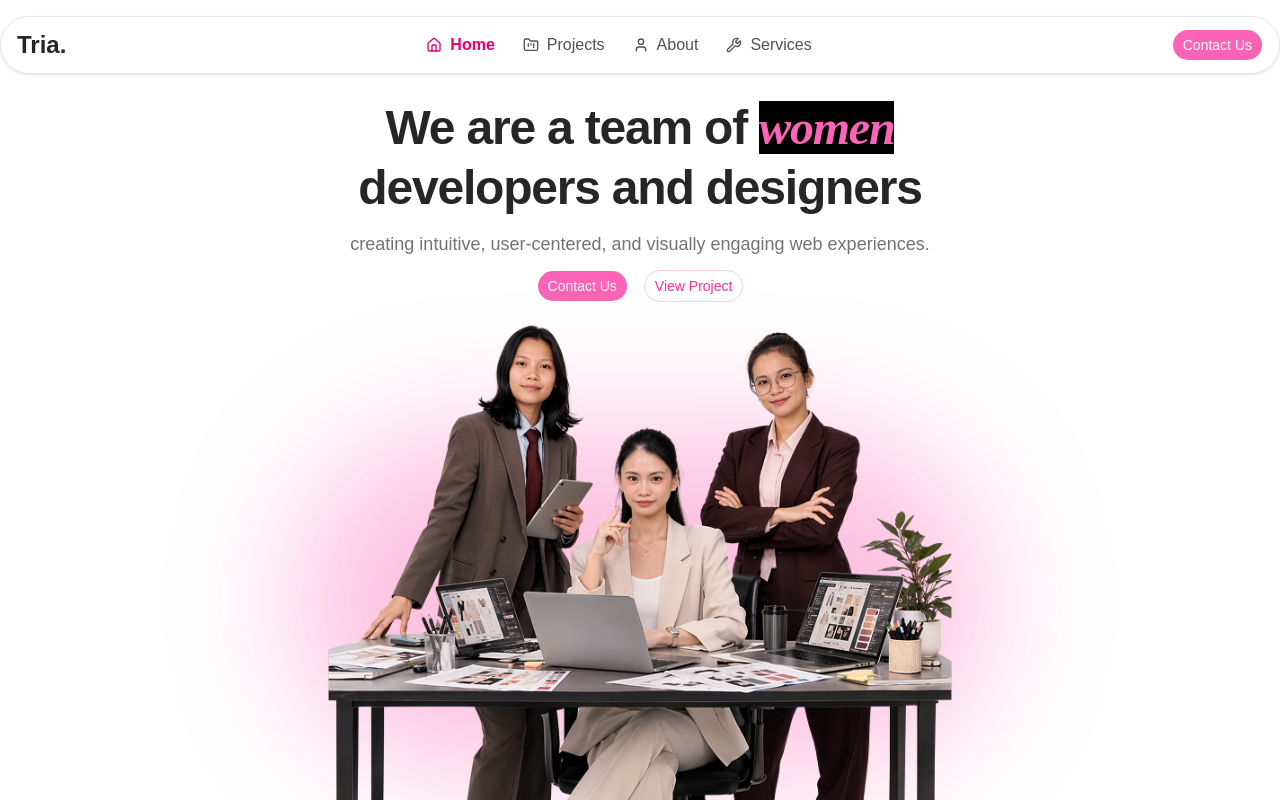
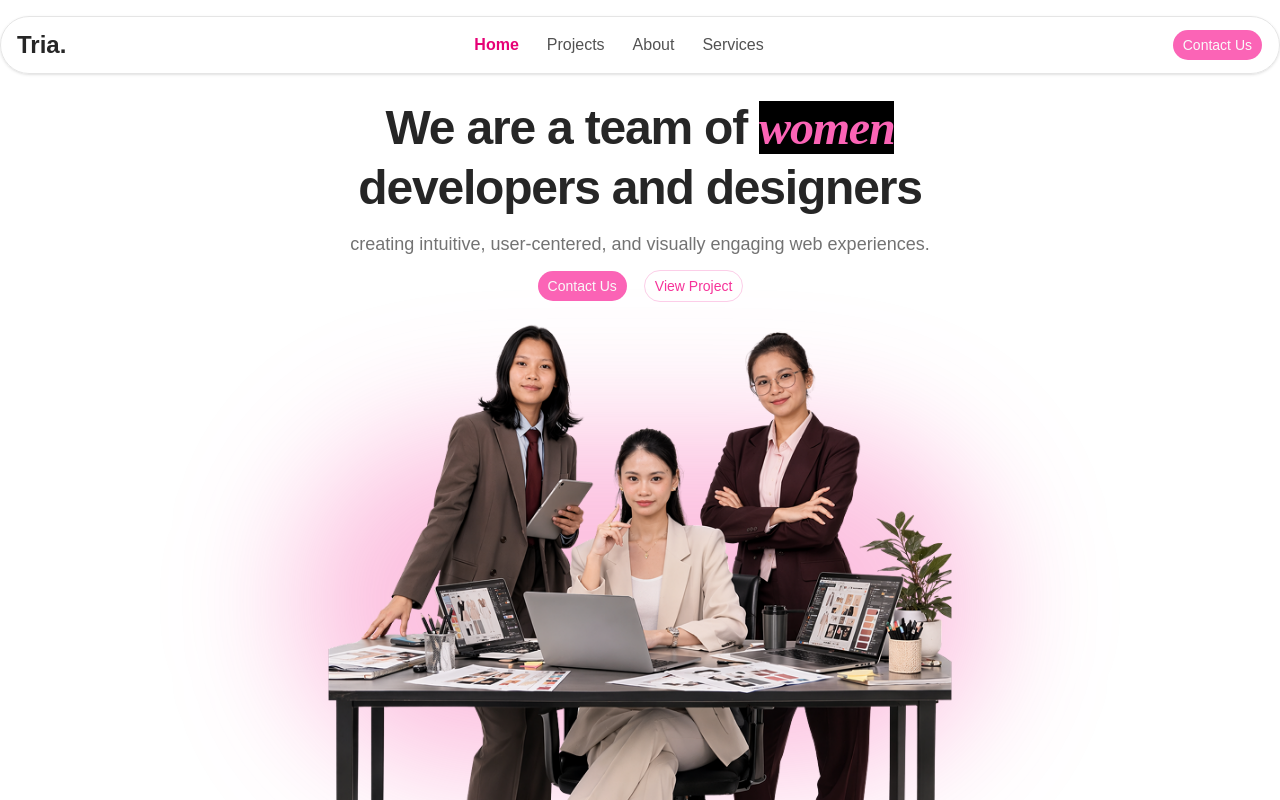
Before and after one commit to ptrcmahinay/team-portfolio-website, a React (Vite) app: page / in a window 1280 px wide. Shown: the top 800 px of the page. Built offline with nearby package versions, Linux system fonts and the light colour scheme; no server answers.

Commit message:
removed icons in header

```diff
--- a/src/components/header.tsx
+++ b/src/components/header.tsx
@@ -1,15 +1,8 @@
 import React from "react";
 import { Button } from "@/components/ui/button";
 import { cn } from "@/lib/utils";
-import { Menu, X, Home, FolderKanban, User, Wrench } from "lucide-react";
+import { Menu, X } from "lucide-react";
 import { NavMenus } from "@/utils/helper";
-
-const navIcons: Record<string, React.ComponentType<{ className?: string }>> = {
-  home: Home,
-  projects: FolderKanban,
-  about: User,
-  services: Wrench,
-};
 
 const Header = () => {
   const [activeSection, setActiveSection] = React.useState("home");
@@ -41,7 +34,6 @@ const Header = () => {
   const renderNav = (isMobile = false) => (
     <ul className={isMobile ? "flex flex-col gap-1" : "flex items-center gap-1"}>
       {NavMenus.map((menu) => {
-        const Icon = navIcons[menu.key];
         const isActive = activeSection === menu.key;
 
         return (
@@ -58,7 +50,6 @@ const Header = () => {
                   : "text-neutral-600 hover:text-pink-500"
               )}
             >
-              {Icon && <Icon className="size-4" />}
               {menu.label}
             </button>
           </li>
```
